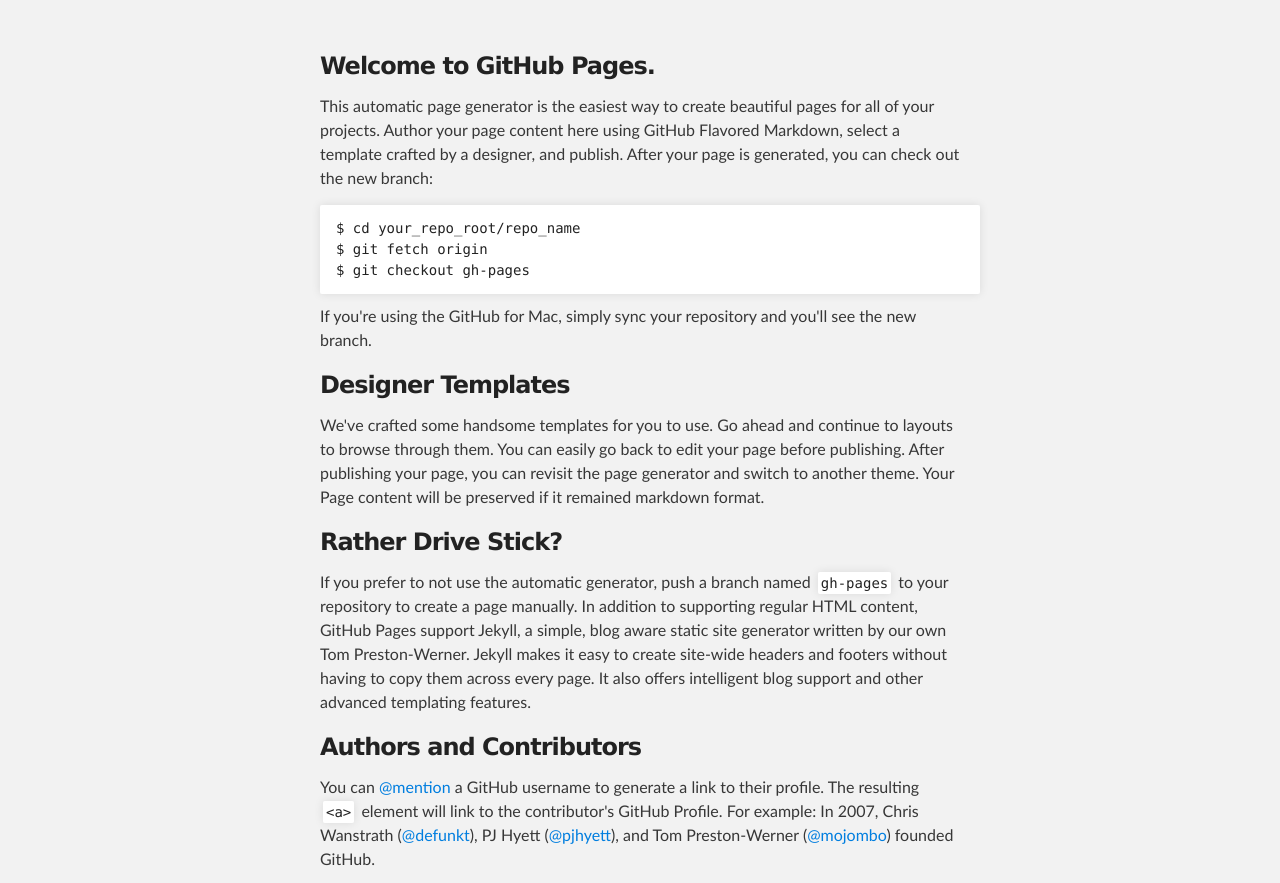
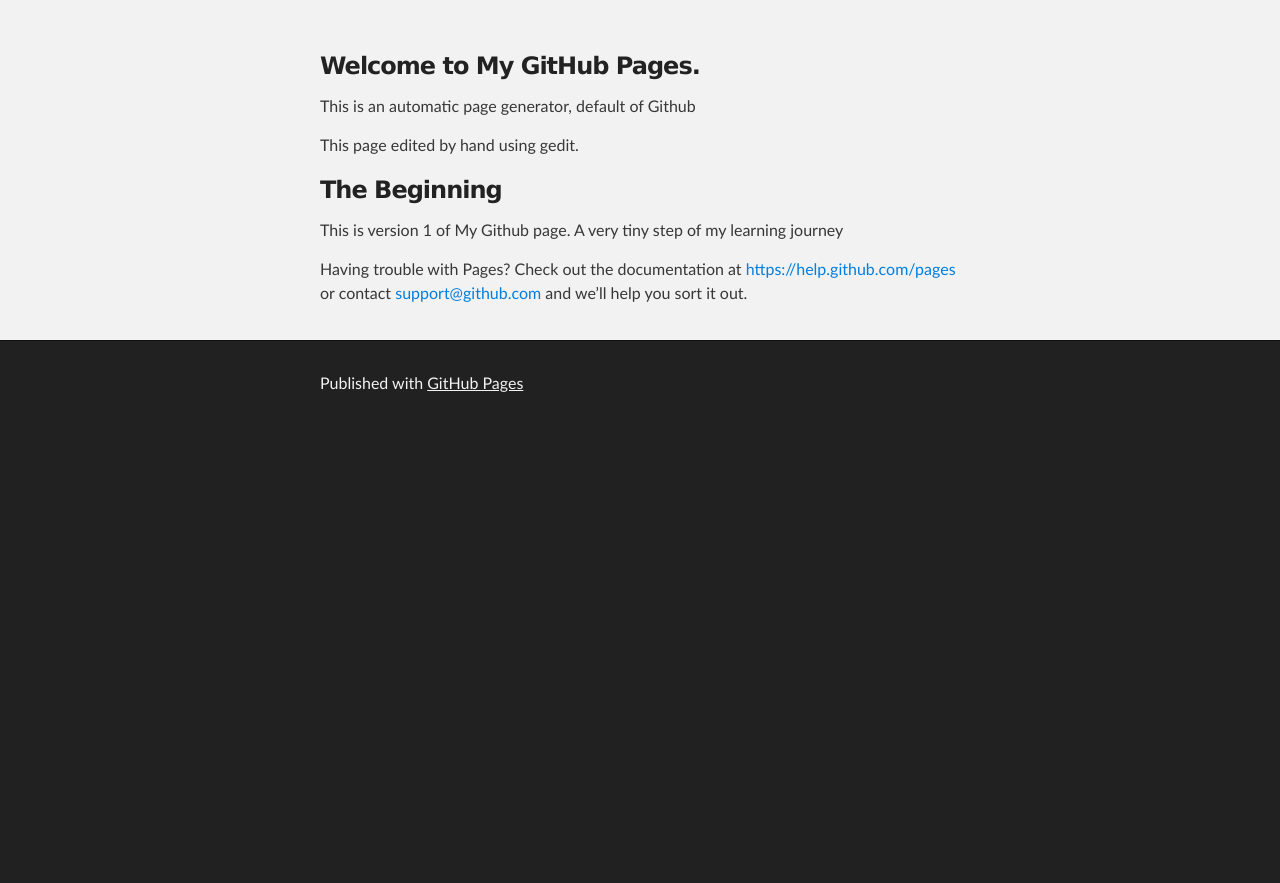
Before and after one commit to dragon1st/dragon1st.github.io, a plain HTML site: page index.html in a window 1280 px wide. Shown: the part 176-1059 px from the top of the page. After the commit the page ends 800 px from the top, so only its background shows below. Drawn offline with Linux system fonts and the light colour scheme.

Commit message:
Edit index.html version 1.0

```diff
--- a/index.html
+++ b/index.html
@@ -8,7 +8,7 @@
 
     <link rel="stylesheet" type="text/css" media="screen" href="stylesheets/stylesheet.css">
 
-    <title>Dragon1st.GitHub.io</title>
+    <title>Dragon1st Website</title>
   </head>
 
   <body>
@@ -18,7 +18,7 @@
         <header class="inner">
           <a id="forkme_banner" href="https://github.com/dragon1st">View on GitHub</a>
 
-          <h1 id="project_title">Dragon1st.GitHub.io</h1>
+          <h1 id="project_title">Dragon1st Website</h1>
           <h2 id="project_tagline"></h2>
 
         </header>
@@ -28,34 +28,16 @@
     <div id="main_content_wrap" class="outer">
       <section id="main_content" class="inner">
         <h3>
-<a id="welcome-to-github-pages" class="anchor" href="#welcome-to-github-pages" aria-hidden="true"><span class="octicon octicon-link"></span></a>Welcome to GitHub Pages.</h3>
+<a id="welcome-to-github-pages" class="anchor" href="#welcome-to-github-pages" aria-hidden="true"><span class="octicon octicon-link"></span></a>Welcome to My GitHub Pages.</h3>
 
-<p>This automatic page generator is the easiest way to create beautiful pages for all of your projects. Author your page content here using GitHub Flavored Markdown, select a template crafted by a designer, and publish. After your page is generated, you can check out the new branch:</p>
+<p>This is an automatic page generator, default of Github</p>
 
-<pre><code>$ cd your_repo_root/repo_name
-$ git fetch origin
-$ git checkout gh-pages
-</code></pre>
-
-<p>If you're using the GitHub for Mac, simply sync your repository and you'll see the new branch.</p>
+<p>This page edited by hand using gedit.</p>
 
 <h3>
-<a id="designer-templates" class="anchor" href="#designer-templates" aria-hidden="true"><span class="octicon octicon-link"></span></a>Designer Templates</h3>
+<a id="designer-templates" class="anchor" href="#designer-templates" aria-hidden="true"><span class="octicon octicon-link"></span></a>The Beginning</h3>
 
-<p>We've crafted some handsome templates for you to use. Go ahead and continue to layouts to browse through them. You can easily go back to edit your page before publishing. After publishing your page, you can revisit the page generator and switch to another theme. Your Page content will be preserved if it remained markdown format.</p>
-
-<h3>
-<a id="rather-drive-stick" class="anchor" href="#rather-drive-stick" aria-hidden="true"><span class="octicon octicon-link"></span></a>Rather Drive Stick?</h3>
-
-<p>If you prefer to not use the automatic generator, push a branch named <code>gh-pages</code> to your repository to create a page manually. In addition to supporting regular HTML content, GitHub Pages support Jekyll, a simple, blog aware static site generator written by our own Tom Preston-Werner. Jekyll makes it easy to create site-wide headers and footers without having to copy them across every page. It also offers intelligent blog support and other advanced templating features.</p>
-
-<h3>
-<a id="authors-and-contributors" class="anchor" href="#authors-and-contributors" aria-hidden="true"><span class="octicon octicon-link"></span></a>Authors and Contributors</h3>
-
-<p>You can <a href="https://github.com/blog/821" class="user-mention">@mention</a> a GitHub username to generate a link to their profile. The resulting <code>&lt;a&gt;</code> element will link to the contributor's GitHub Profile. For example: In 2007, Chris Wanstrath (<a href="https://github.com/defunkt" class="user-mention">@defunkt</a>), PJ Hyett (<a href="https://github.com/pjhyett" class="user-mention">@pjhyett</a>), and Tom Preston-Werner (<a href="https://github.com/mojombo" class="user-mention">@mojombo</a>) founded GitHub.</p>
-
-<h3>
-<a id="support-or-contact" class="anchor" href="#support-or-contact" aria-hidden="true"><span class="octicon octicon-link"></span></a>Support or Contact</h3>
+<p>This is version 1 of My Github page. A very tiny step of my learning journey</p>
 
 <p>Having trouble with Pages? Check out the documentation at <a href="https://help.github.com/pages">https://help.github.com/pages</a> or contact <a href="mailto:support@github.com">support@github.com</a> and we’ll help you sort it out.</p>
       </section>
```
